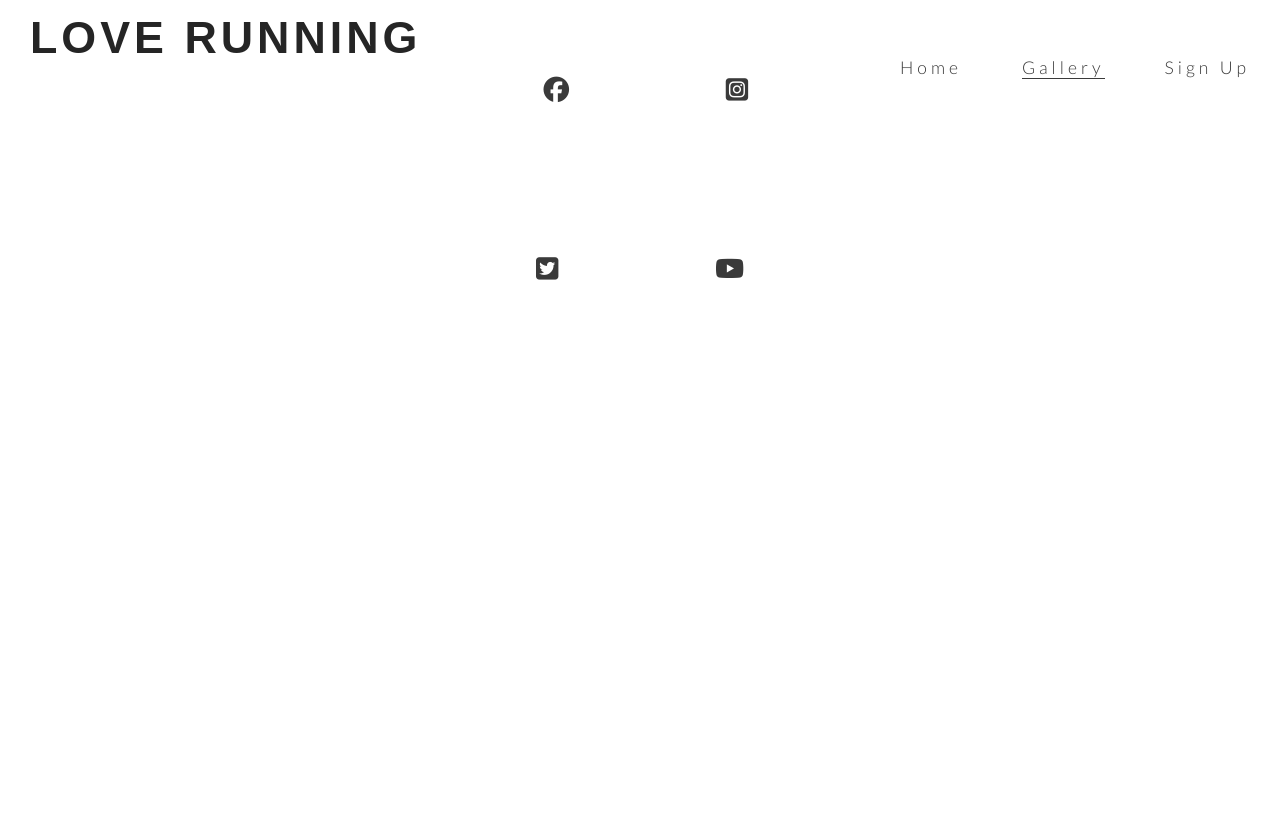
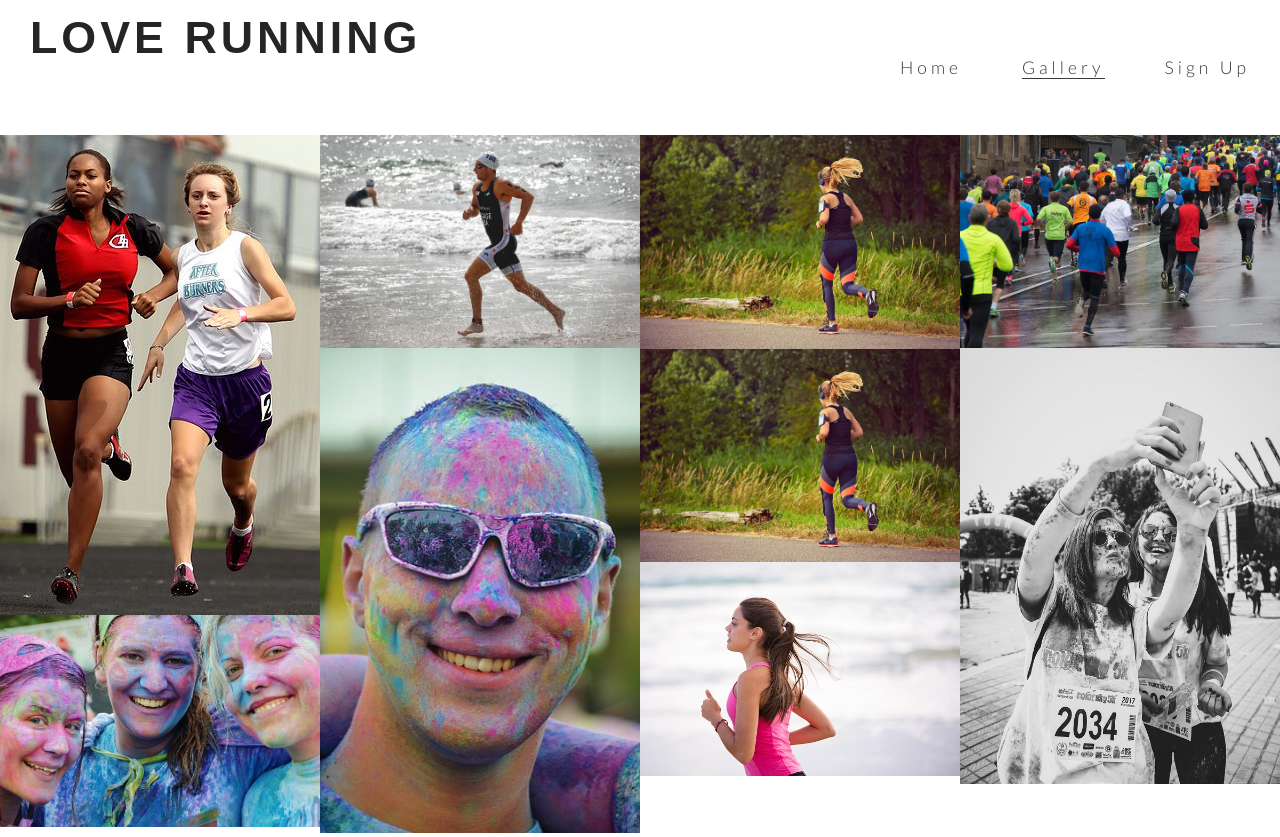
Before and after one commit to tamirgen/love-runing, a plain HTML site: page gallery.html in a window 1280 px wide. Shown: the top 837 px of the page. Before the commit the page ends 800 px from the top, so only its background shows below. Drawn offline with Linux system fonts and the light colour scheme.

Commit message:
add gallery images and masonery styling

```diff
--- a/assests/css/style.css
+++ b/assests/css/style.css
@@ -221,3 +221,15 @@ footer {
     margin: 1%;
     color: #3a3a3a;
 }
+
+#photos {
+    clear: both;
+    line-height: 0;
+    column-count: 4;
+    column-gap: 0;
+
+}
+
+#photos > img {
+    width: 100%;
+}
--- a/gallery.html
+++ b/gallery.html
@@ -32,6 +32,23 @@
             </ul>
 
     </header>
+    <section id="photos">
+        <img src="assests/images/athletes.jpg" alt="Two athletes running togheter">
+        <img src="assests/images/girls.jpg" alt="Two girls at a charity events running togheter">
+        <img src="assests/images/runner3.jpg" alt="Solo man running at the beach">
+        <img src="assests/images/man.jpg" alt="Man at a charity event running">
+        <img src="assests/images/runner1.jpg" alt="Solo female jogging in the park">
+        <img src="assests/images/runner1.jpg" alt="Solo female jogging in the park">
+        <img src="assests/images/runner4.jpg" alt="Solo women running on the beach">
+        <img src="assests/images/running_gang.jpg" alt="Lagre group running marathon">
+        <img src="assests/images/mud-run.jpg" alt="Two womwn runners taking a selfie in the mud">
+
+
+
+
+
+
+    </section>
 
     <footer>
         <ul class="social-networks">
```
Also changed, not shown: assests/images/athletes.jpg (added), assests/images/girls.jpg (added), assests/images/man.jpg (added), assests/images/mud-run.jpg (added), assests/images/runner1.jpg (added), assests/images/runner3.jpg (added), assests/images/runner4.jpg (added), assests/images/running_gang.jpg (added).
